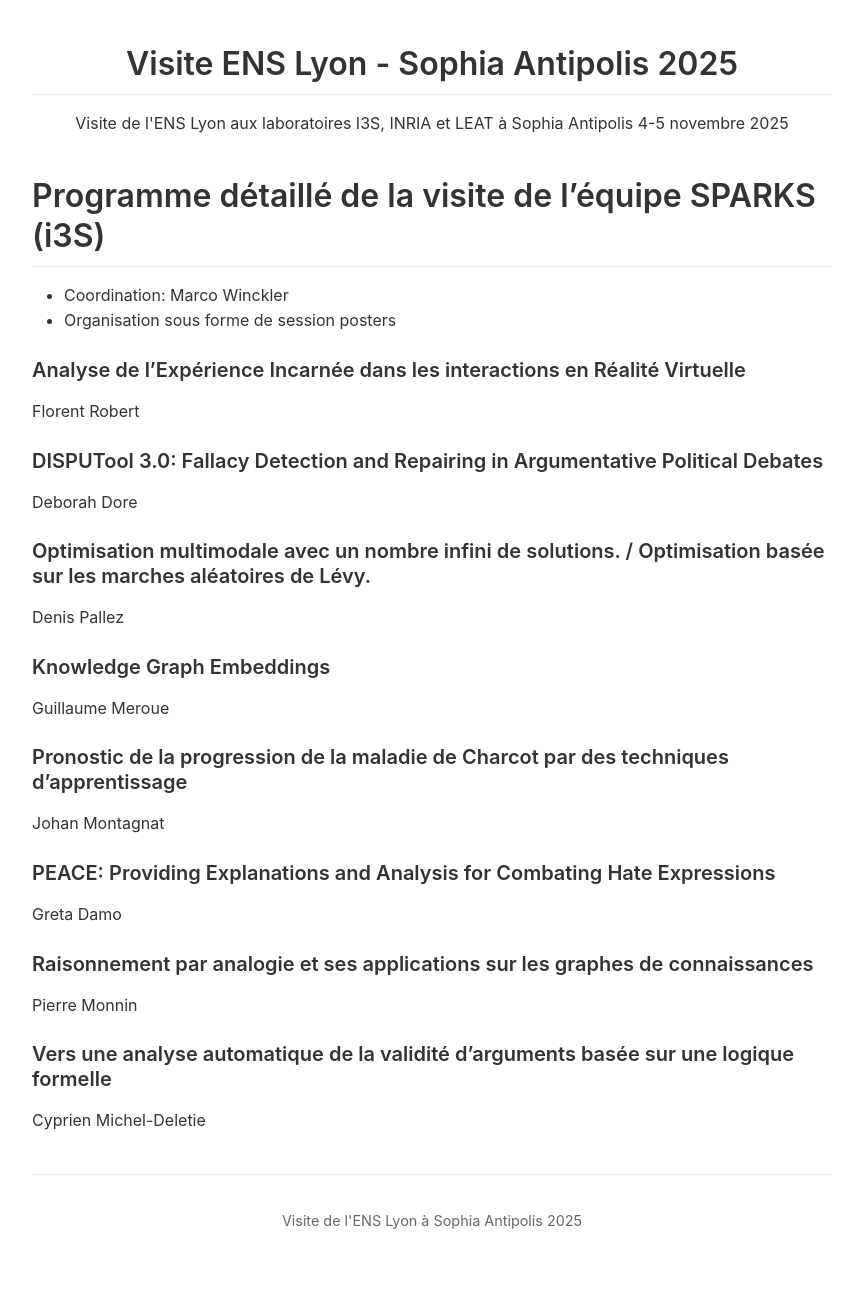
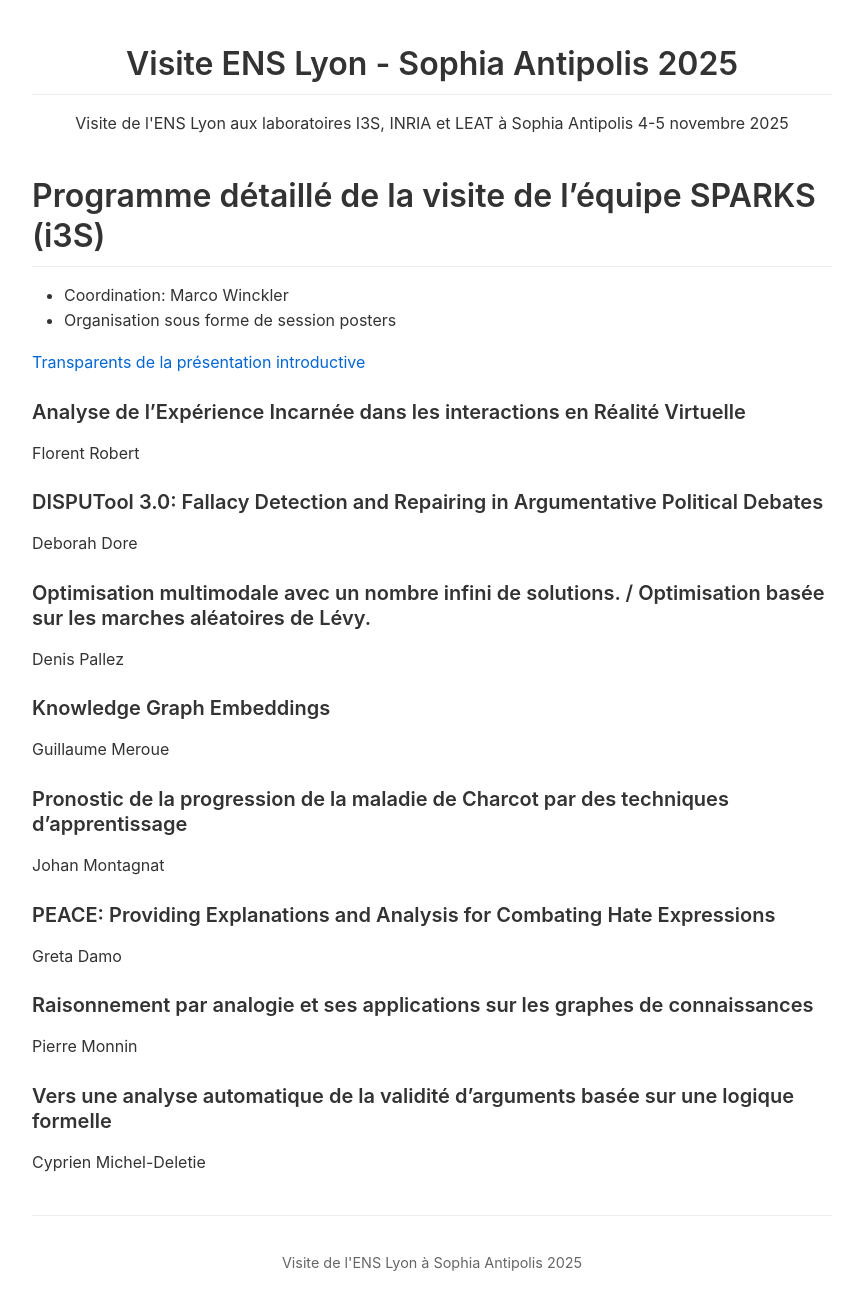
Before and after one commit to etiloz/visite-ens-lyon-sophia-2025.github.io, a Jekyll site: the page built from templiers/sparks/index.md, in a window 1280 px wide. Shown: the whole page, without its empty margins (208-1071 px from the left). Built offline with Jekyll 4.4.1, drawn with Linux system fonts in a browser that asks for light colours; our own code applies the rules of GitHub Pages for plain Markdown files; before the commit the page ends 1267 px from its top, so only the background shows below that.

Commit message:
prez sparks

```diff
--- a/templiers/sparks/index.md
+++ b/templiers/sparks/index.md
@@ -2,6 +2,8 @@
 
 - Coordination: Marco Winckler
 - Organisation sous forme de session posters
+
+[Transparents de la présentation introductive](presentation-sparks.pdf)
 
 ### Analyse de l'Expérience Incarnée dans les interactions en Réalité Virtuelle
 Florent Robert
```
Also changed, not shown: 1 other file.
